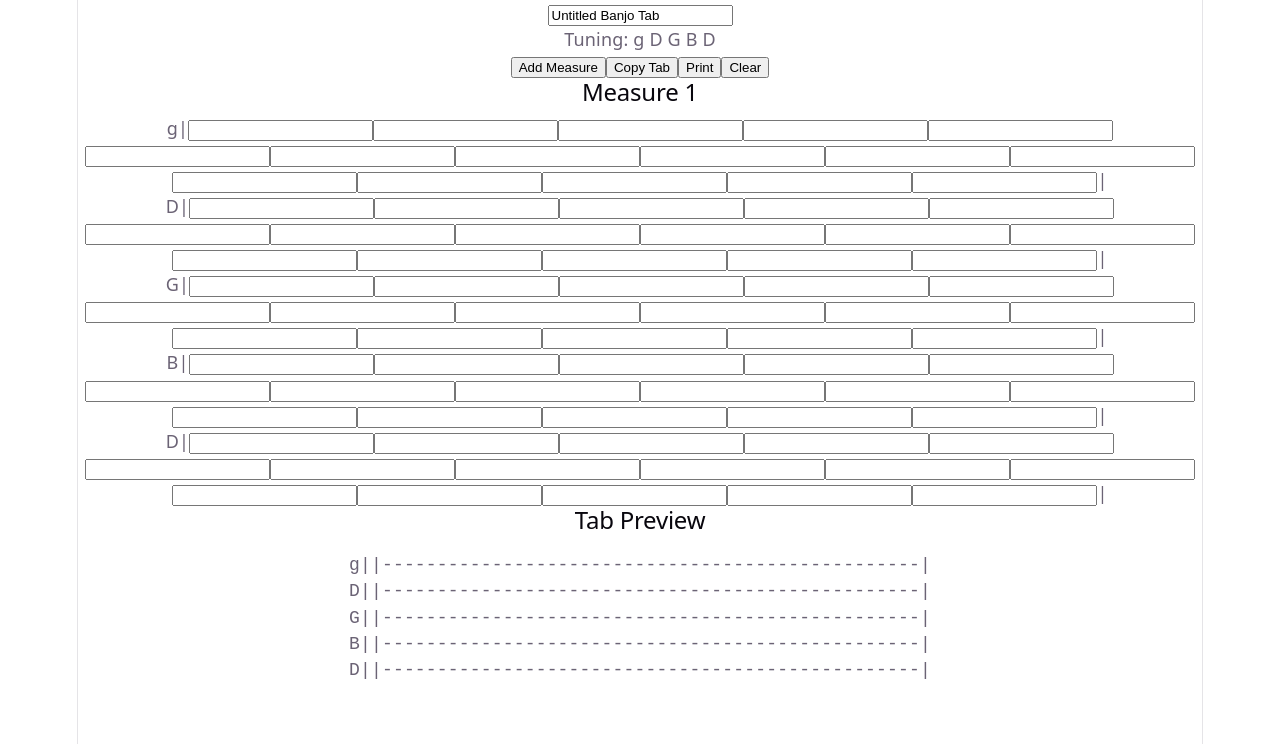
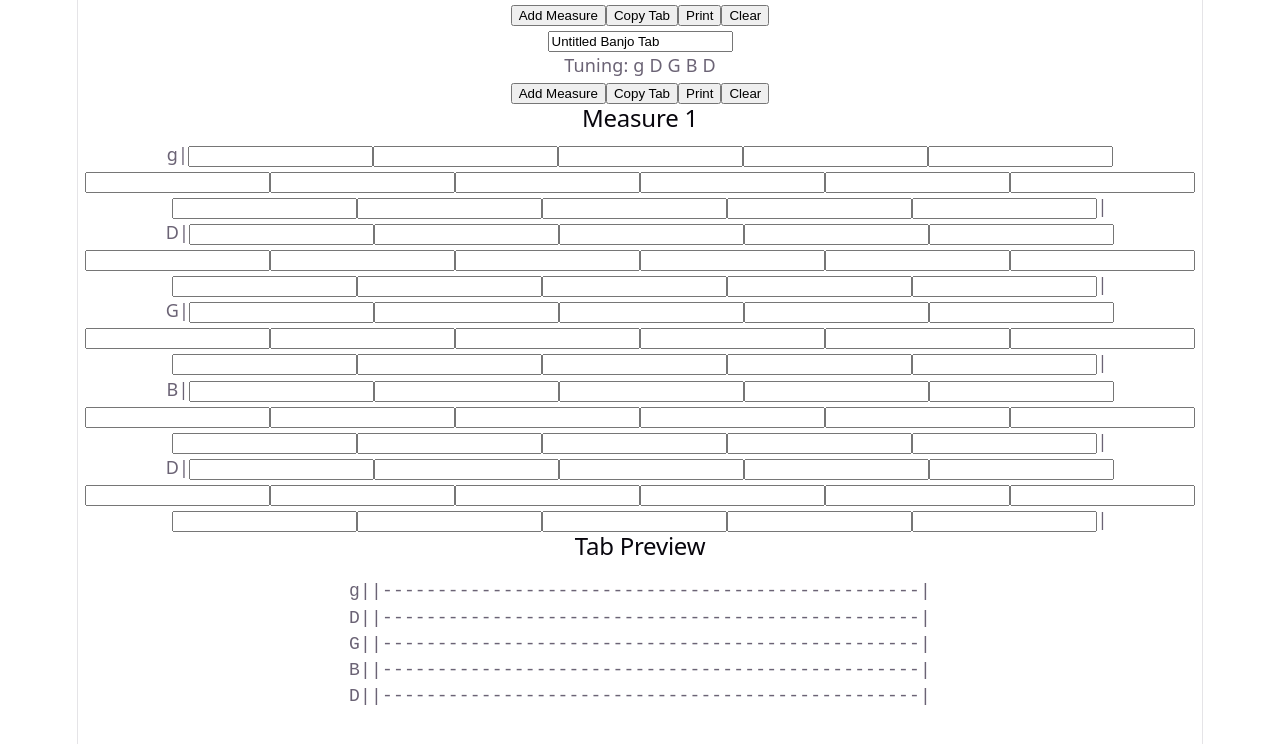
Before and after one commit to CornveliousFarva/Banjo-Tab-Maker, a React (Vite) app in the folder banjo-tab-builder/: page / in a window 1280 px wide. Shown: the top 744 px of the page. Built offline with nearby package versions, Linux system fonts and the light colour scheme.

Commit message:
Refactored the onPrint component in TabEditor.

```diff
--- a/banjo-tab-builder/src/components/TabEditor.tsx
+++ b/banjo-tab-builder/src/components/TabEditor.tsx
@@ -2,6 +2,7 @@ import { useState } from "react";
 import type { Measure } from "../types/tab";
 import TabMeasure from "./TabMeasure";
 import TabPreview from "./TabPreview";
+import Toolbar from "./Toolbar";
 
 const defaultTuning = ["g", "D", "G", "B", "D"];
 
@@ -67,6 +68,13 @@ export default function TabEditor() {
 
   return (
     <section className="mx-auto max-w-6xl px-6 py-10">
+
+          <Toolbar
+      onAddMeasure={addMeasure}
+      onCopyTab={copyTab}
+      onPrint= {() => window.print()}
+      onClear={clearTab}
+    />
       <div className="mb-8">
         <input
           value={title}
```
